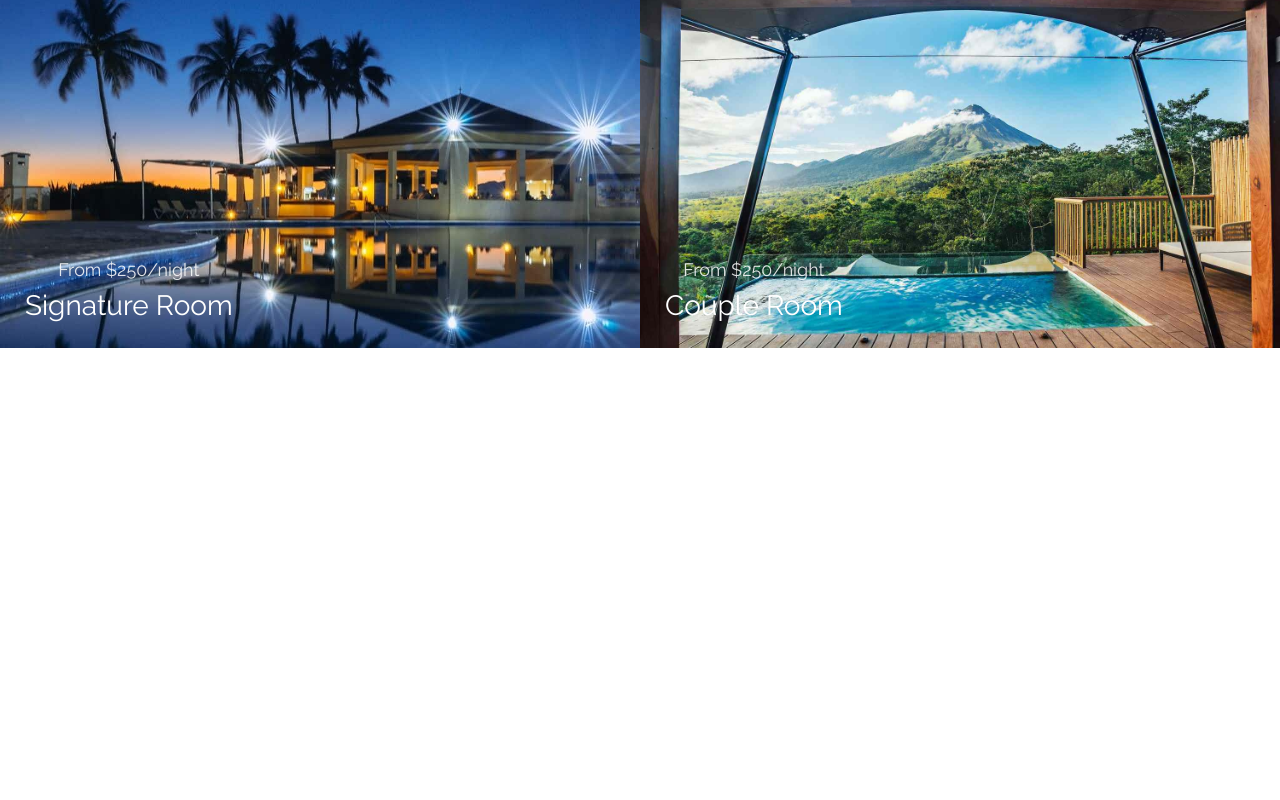
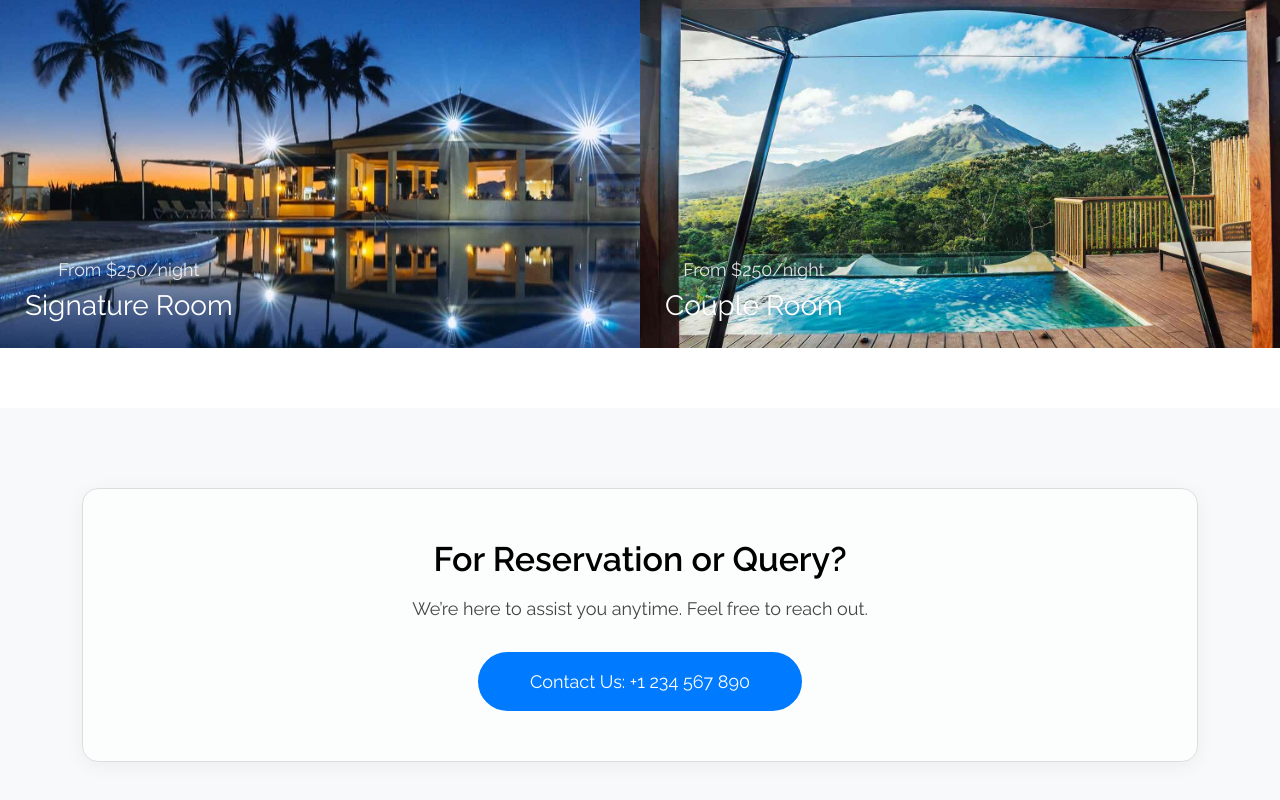
Before and after one commit to Timigill/serenia-stays, a Next.js app: page / in a window 1280 px wide. Shown: the part 4390-5190 px from the top of the page. Before the commit the page ends 4798 px from the top, so only its background shows below. Built offline with nearby package versions, Linux system fonts and the light colour scheme.

Commit message:
designed query section in home page with reponsive design as shown in sample design

```diff
--- a/src/app/page.js
+++ b/src/app/page.js
@@ -6,6 +6,7 @@ import ServicesSection from "../components/home/ServicesSection";
 import GallerySection from "../components/home/GallerySection";
 import FoodSection from "../components/home/FoodSection";
 import RoomsSection from "../components/home/RoomsSection";
+import QuerySection from "../components/home/QuerySection";
 
 export default function Page() {
   return (
@@ -16,6 +17,7 @@ export default function Page() {
       <GallerySection />
       <FoodSection />
       <RoomsSection />
+      <QuerySection />
     </>
   );
 }
--- /dev/null
+++ b/src/components/home/QuerySection.js
@@ -0,0 +1,88 @@
+"use client";
+import { Raleway } from "next/font/google";
+
+const raleway = Raleway({
+  weight: ["300", "400", "600"],
+  subsets: ["latin"],
+});
+
+export default function ReservationQuery() {
+  return (
+    <section
+      className={raleway.className}
+      style={{
+        width: "100%",
+        background: "#f8f9fa",
+        display: "flex",
+        justifyContent: "center",
+        padding: "80px 20px",
+      }}
+    >
+      {/*BORDER BOX */}
+      <div
+        style={{
+          position: "relative",
+          border: "1px solid #ddd",
+          padding: "50px 30px",
+          textAlign: "center",
+          width: "90%",
+          maxWidth: "1200px",
+          borderRadius: "16px",
+          background: "rgba(255,255,255,0.6)",
+          backdropFilter: "blur(8px)",
+          WebkitBackdropFilter: "blur(8px)",
+          boxShadow: "0 4px 20px rgba(0,0,0,0.05)",
+        }}
+      >
+        {/* HEADING */}
+        <h2
+          style={{
+            fontSize: "34px",
+            color: "#000",
+            marginBottom: "15px",
+            fontWeight: "600",
+          }}
+        >
+          For Reservation or Query?
+        </h2>
+
+        {/* SUBTEXT */}
+        <p
+          style={{
+            fontSize: "18px",
+            color: "#444",
+            marginBottom: "30px",
+          }}
+        >
+          We’re here to assist you anytime. Feel free to reach out.
+        </p>
+
+        {/* CALL BUTTON */}
+        <a
+          href="tel:+1234567890"
+          style={{
+            display: "inline-block",
+            padding: "14px 50px",
+            backgroundColor: "#007bff",
+            color: "#fff",
+            fontSize: "18px",
+            textDecoration: "none",
+            borderRadius: "30px",
+            border: "2px solid #007bff",
+            transition: "all 0.3s ease",
+          }}
+          onMouseEnter={(e) => {
+            e.currentTarget.style.backgroundColor = "#fff";
+            e.currentTarget.style.color = "#007bff";
+          }}
+          onMouseLeave={(e) => {
+            e.currentTarget.style.backgroundColor = "#007bff";
+            e.currentTarget.style.color = "#fff";
+          }}
+        >
+          Contact Us: +1 234 567 890
+        </a>
+      </div>
+    </section>
+  );
+}
```
